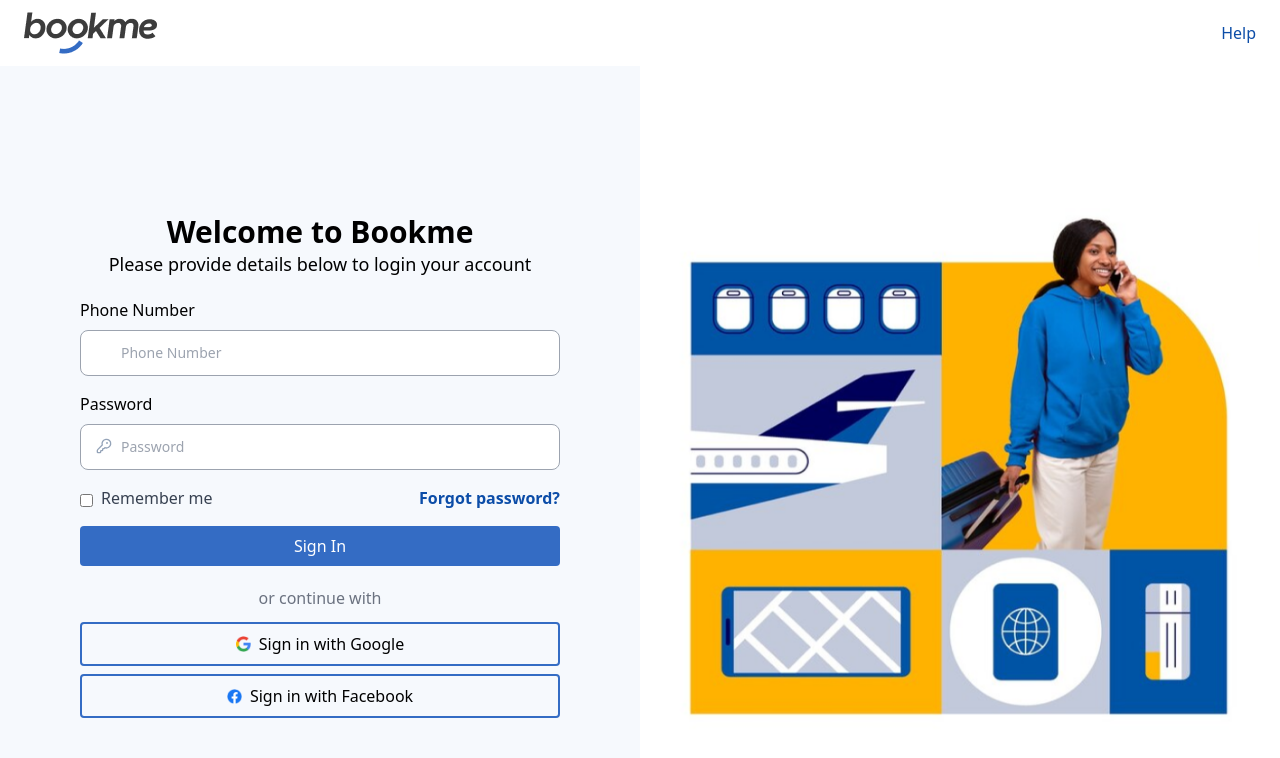
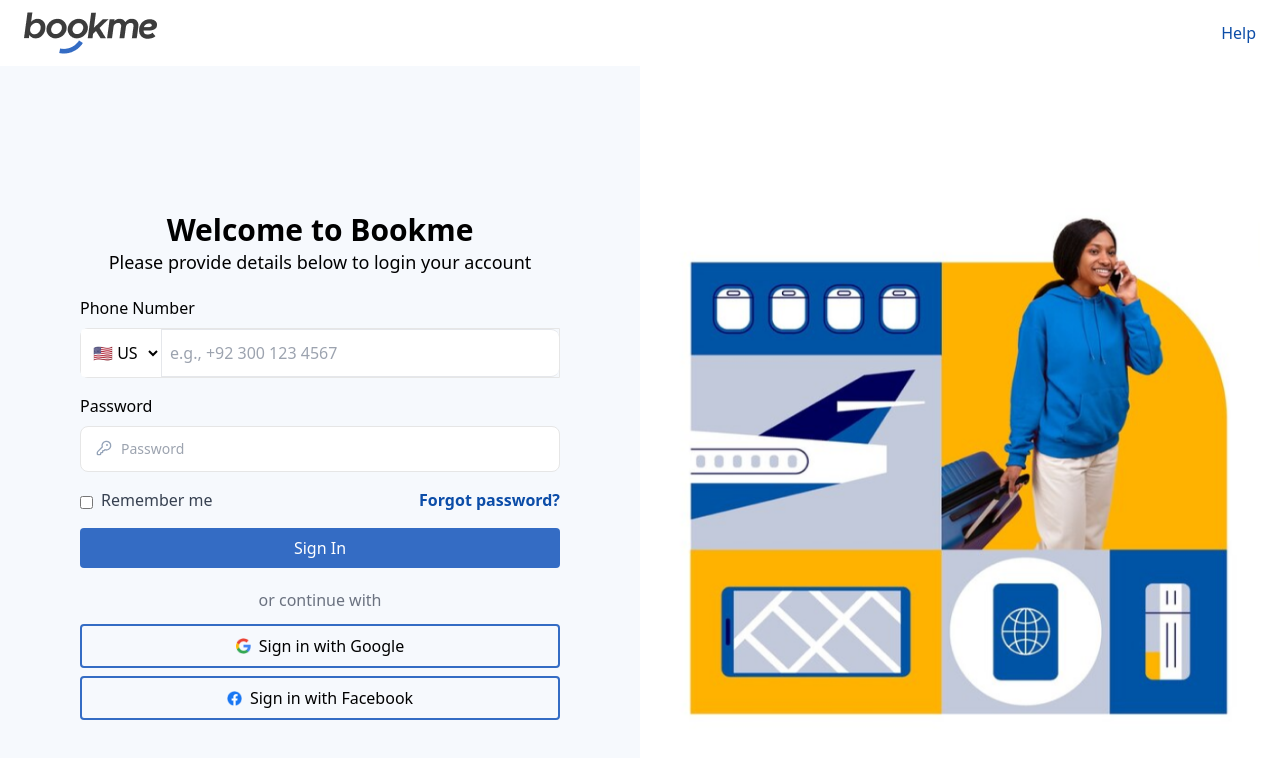
Before and after one commit to BilalHaider20/Restaurant-portal-nextjs, a Next.js app: page /auth/login in a window 1280 px wide. Shown: the top 758 px of the page. Built offline with nearby package versions, Linux system fonts and the light colour scheme.

Commit message:
added sign up page

```diff
--- a/src/app/auth/layout.jsx
+++ b/src/app/auth/layout.jsx
@@ -1,5 +1,6 @@
 import Image from "next/image"
 import logo from '/public/assets/images/BookmeLogo.png'
+
 
 
 export default function AuthLayout({ children }) {
--- a/src/app/auth/login/page.jsx
+++ b/src/app/auth/login/page.jsx
@@ -5,6 +5,7 @@ import "../../styles/globals.css"
 import Image from 'next/image'
 import { useForm } from 'react-hook-form'
 import { LuKeyRound } from "react-icons/lu";
+import PhoneNumber from '../../../components/PhoneNumber'
 
 export default function Page() {
   const router = useRouter();
@@ -27,12 +28,7 @@ export default function Page() {
         <form onSubmit={handleSubmit(onSubmit)} className='my-5 container mx-auto w-9/12 space-y-4'>
           <div className="space-y-2 w-full">
             <label className='m-0' htmlFor="phone">Phone Number</label>
-            <input
-              {...register('phone')}
-              type="text"
-              className="inputForm"
-              placeholder="Phone Number"
-            />
+            <PhoneNumber />
           </div>
           <div className="relative space-y-2 w-full">
             <label className='m-0' htmlFor="Password">Password</label>
--- a/src/app/styles/globals.css
+++ b/src/app/styles/globals.css
@@ -11,7 +11,7 @@ html, body {
 }
 
 .inputForm {
-  @apply border-gray-400 m-0 py-3 px-4 block w-full rounded-lg text-sm border pl-10 focus:border-transparent;
+  @apply border-[#e6e6e6] m-0 py-3 px-4 block w-full rounded-lg text-sm border pl-10 focus:border-transparent;
 }
 
 .formSvgDiv{
--- a/src/components/PhoneNumber.jsx
+++ b/src/components/PhoneNumber.jsx
@@ -12,9 +12,9 @@ const countryCodes = [
 const PhoneNumber = () => {
   const [selectedCode, setSelectedCode] = useState(countryCodes[0].code);
   return (
-    <div className="flex mb-4 border border-[#e6e6e6] rounded-lg">
+    <div className="flex mb-4 border border-[#e6e6e6] rounded-l-lg">
       <select
-        className="rounded-l h-[48px] w-[80px] bg-gray-100 px-2"
+        className="rounded-l h-[48px] w-[80px] bg-white px-2"
         value={selectedCode}
         onChange={(e) => setSelectedCode(e.target.value)}
       >
@@ -27,7 +27,7 @@ const PhoneNumber = () => {
       <input
         type="text"
         placeholder="e.g., +92 300 123 4567"
-        className="rounded-r h-[48px] w-[600px] p-2 bg-gray-100"
+        className="rounded-r-lg h-[48px] w-[600px] p-2 bg-white border-gray-40 border border-r-0"
       />
     </div>
   );
```
